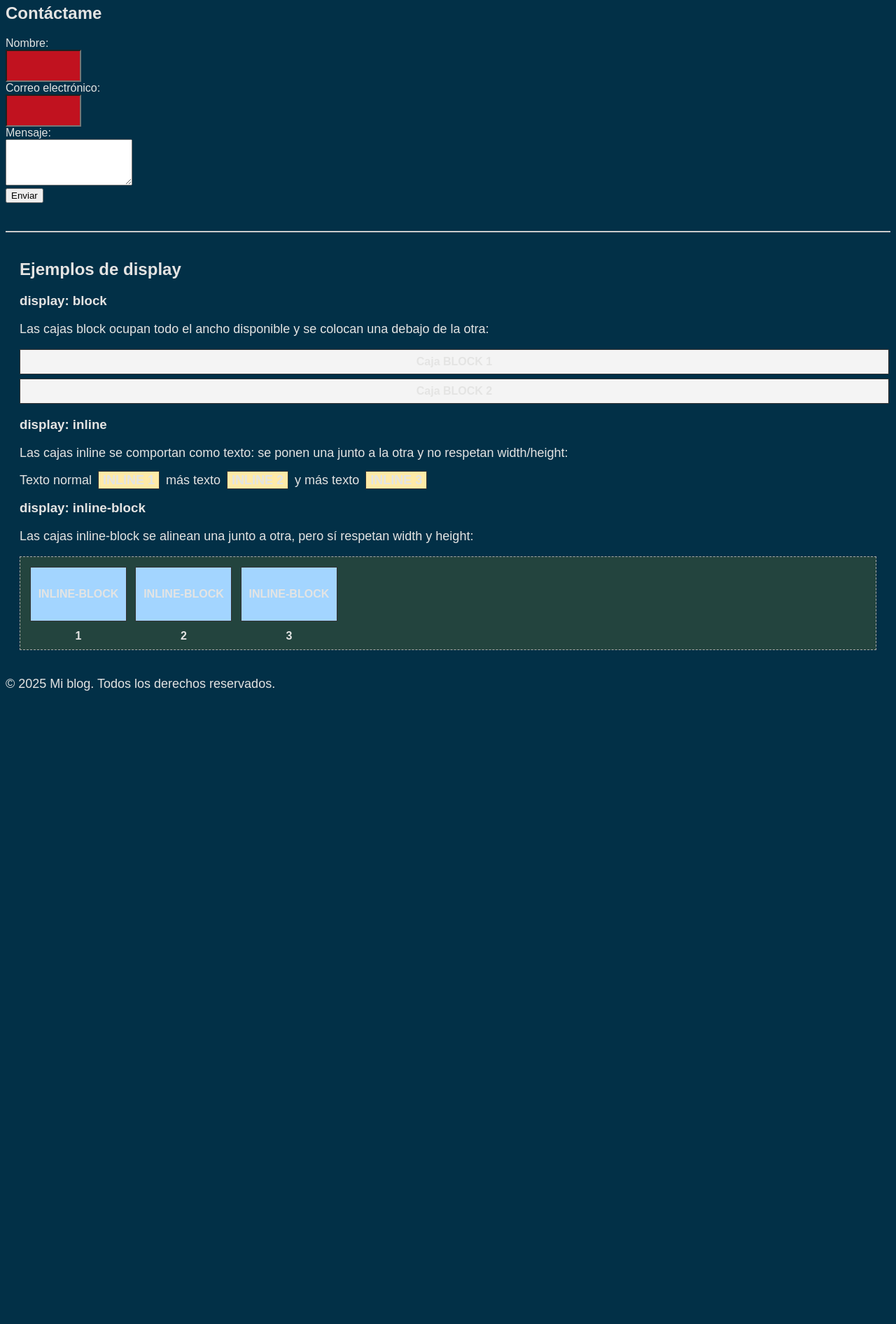
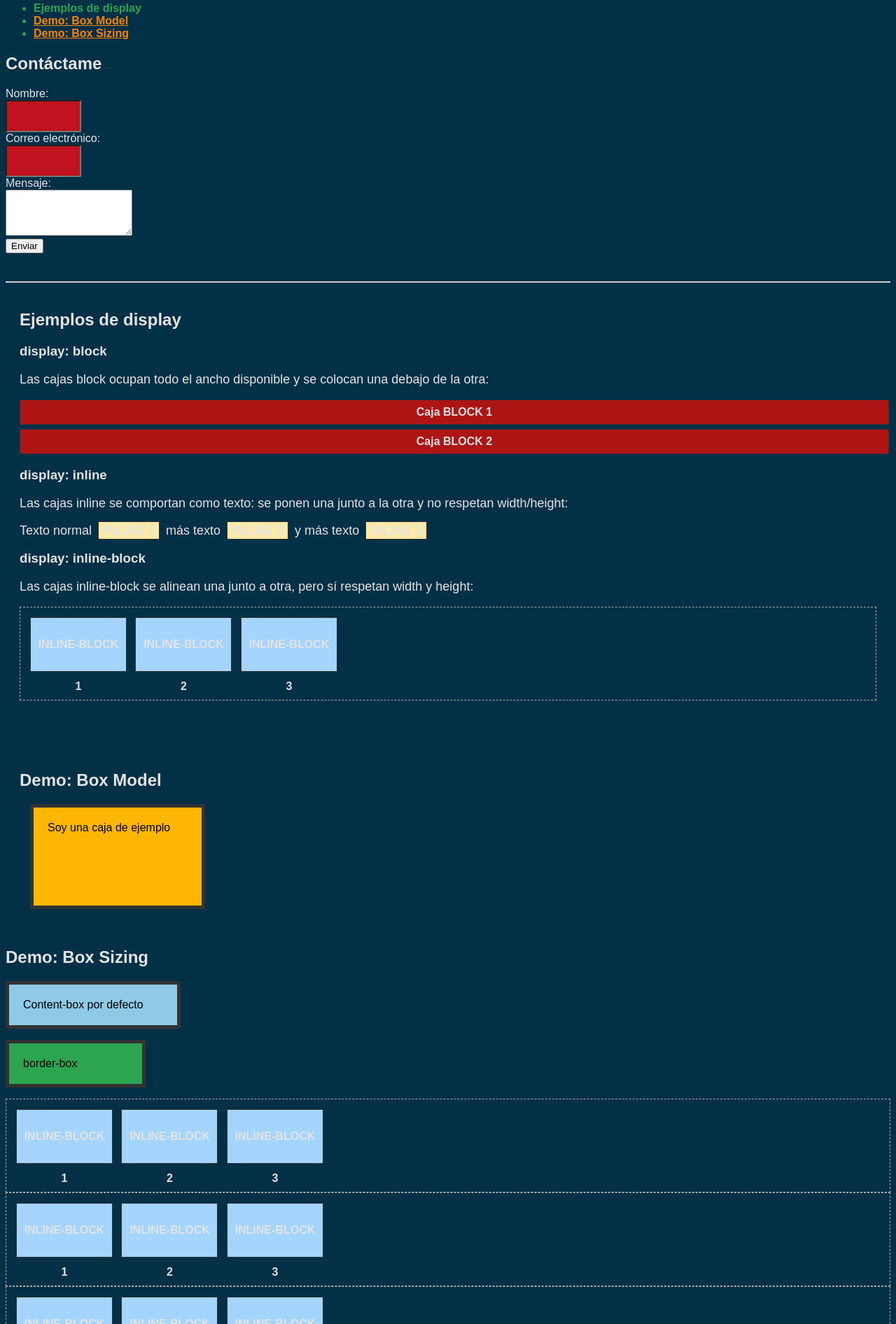
Before and after one commit to dannielgloria/mi-primer-html-fachero, a plain HTML site: page index.html in a window 1280 px wide. Shown: the part 908-2800 px from the top of the page at 70% size. Before the commit the page ends 1914 px from the top, so only its background shows below. Drawn offline with Linux system fonts and the light colour scheme; a web font is replaced by a local one.

Commit message:
feat: se agrega nueva página de flexbox y se mejora el estilo de los elementos

```diff
--- a/index.html
+++ b/index.html
@@ -3,15 +3,26 @@
 <head>
     <meta charset="UTF-8">
     <meta name="viewport" content="width=device-width, initial-scale=1.0">
+    <link rel="preconnect" href="https://fonts.googleapis.com">
+    <link rel="preconnect" href="https://fonts.gstatic.com" crossorigin>
+    <link href="https://fonts.googleapis.com/css2?family=Monsieur+La+Doulaise&display=swap" rel="stylesheet">
+
     <link rel="stylesheet" href="./src/css/style.css">
     <link rel="shortcut icon" href="./src/icons/favicon.png" />
     <title>Mi blog</title>
+    <style>
+        li {
+            color: blue ;
+            font-weight: bold;
+        }
+    </style>
+
 </head>
 <body>
     <header class="mi-clase">
         <h1>Bienvenidos a mi blog</h1>
         <nav>
-            <a href="#inicio">Inicio</a> |
+            <a class="monsieur-la-doulaise-regular" href="#inicio">Inicio</a> |
             <a href="#sobre-mi">Acerca de</a> |
             <a href="#contactame">Contacto</a>
         </nav>
@@ -24,7 +35,7 @@
         </section>
     </main>
     <div id="sobre-mi" class="mi-clase">
-        <h2>Sobre mi</h2>
+        <h2 class="monsieur-la-doulaise-regular">Sobre mi</h2>
         <p>Me encanta enseñar y compartir mis conocimientos en desarrollo web. vendo tacos de canasta en mis tiempos libres, bailo cumbias sonideras, me gusta el perreo hasta el subsuelo, y me dicen el 24 entre la gente importante</p>
         <br>
         <p>Mis pasatiempos son:</p>
@@ -41,6 +52,14 @@
             <li>Instagram: <a href="https://www.instagram.com/danniel.gloria">danniel.gloria <span>📷</span></a></li>
             <li>LinkedIn: <a href="https://www.linkedin.com/in/daniel-gloria-florencio">Daniel Gloria <span>💼</span></a></li>
         </ol>
+    </div>
+
+    <div>
+        <ul>
+            <li style="color: black;">Ejemplos de display</li>
+            <li><a href="#box-model-demo">Demo: Box Model</a></li>
+            <li><a href="#box-sizing-demo">Demo: Box Sizing</a></li>
+        </ul>
     </div>
 
     <div id="contactame">
@@ -85,6 +104,60 @@
         </div>
     </section>
 
+    <section id="box-model-demo">
+        <h2>Demo: Box Model</h2>
+        <div class="box-demo">
+            Soy una caja de ejemplo
+        </div>
+    </section>
+
+    <section id="box-sizing-demo">
+        <h2>Demo: Box Sizing</h2>
+        <div class="box-cb">
+            Content-box por defecto
+        </div>
+        <div class="box-bb">
+            border-box
+        </div>
+    </section>
+
+    <div class="contenedor-inline-block">
+            <div class="caja caja-inline-block">INLINE-BLOCK 1</div>
+            <div class="caja caja-inline-block">INLINE-BLOCK 2</div>
+            <div class="caja caja-inline-block">INLINE-BLOCK 3</div>
+        </div>
+
+        <div class="contenedor-inline-block">
+            <div class="caja caja-inline-block">INLINE-BLOCK 1</div>
+            <div class="caja caja-inline-block">INLINE-BLOCK 2</div>
+            <div class="caja caja-inline-block">INLINE-BLOCK 3</div>
+        </div>
+        <div class="contenedor-inline-block">
+            <div class="caja caja-inline-block">INLINE-BLOCK 1</div>
+            <div class="caja caja-inline-block">INLINE-BLOCK 2</div>
+            <div class="caja caja-inline-block">INLINE-BLOCK 3</div>
+        </div>
+        <div class="contenedor-inline-block">
+            <div class="caja caja-inline-block">INLINE-BLOCK 1</div>
+            <div class="caja caja-inline-block">INLINE-BLOCK 2</div>
+            <div class="caja caja-inline-block">INLINE-BLOCK 3</div>
+        </div>
+        <div class="contenedor-inline-block">
+            <div class="caja caja-inline-block">INLINE-BLOCK 1</div>
+            <div class="caja caja-inline-block">INLINE-BLOCK 2</div>
+            <div class="caja caja-inline-block">INLINE-BLOCK 3</div>
+        </div>
+        <div class="contenedor-inline-block">
+            <div class="caja caja-inline-block">INLINE-BLOCK 1</div>
+            <div class="caja caja-inline-block">INLINE-BLOCK 2</div>
+            <div class="caja caja-inline-block">INLINE-BLOCK 3</div>
+        </div>
+        <div class="contenedor-inline-block">
+            <div class="caja caja-inline-block">INLINE-BLOCK 1</div>
+            <div class="caja caja-inline-block">INLINE-BLOCK 2</div>
+            <div class="caja caja-inline-block">INLINE-BLOCK 3</div>
+        </div>
+
     <footer>
         <p>© 2025 Mi blog. Todos los derechos reservados.</p>
     </footer>
--- /dev/null
+++ b/src/css/flexbox.css
@@ -0,0 +1,58 @@
+*{
+    box-sizing: border-box;
+}
+
+body {
+    font-family: Arial, sans-serif;
+    margin: 10px;
+    padding: 1rem;
+    background: #020617;
+    color: #e5e7eb;
+}
+
+h1 {
+    text-align: center;
+    margin-bottom: 2rem;
+}
+
+section {
+    margin-bottom: 2rem;
+}
+
+.caja {
+    width: 100px;
+    height: 100px;
+    background-color: #3b82f6;
+    color: white;
+    padding: 1rem;
+    margin: 0.5rem;
+    text-align: center;
+    border-radius: 0.5rem;
+    font-size: 1.2rem;
+}
+
+.contenedor-1 {
+    border: 1px dashed #4b5563;
+    padding: 1rem;
+
+    display: flex;
+}
+
+.contenedor-2 {
+    border: 1px dashed #4b5563;
+    padding: 1rem;
+
+    display: flex;
+    flex-direction: row;
+}
+
+.contenedor-3 {
+    border: 1px dashed #4b5563;
+    padding: 1rem;
+
+    display: flex;
+    flex-direction: row;
+
+    justify-content: space-between; /* distribución horizontal (ROW en flex-direction) */
+    align-items: flex-start; /* alineación vertical(COLUMN en flex-direction) */
+}
--- a/src/css/style.css
+++ b/src/css/style.css
@@ -1,5 +1,11 @@
 * {
-  font-family: Arial, Helvetica, sans-serif;
+ font-family: Arial, sans-serif;
+}
+
+.monsieur-la-doulaise-regular {
+  font-family: "Monsieur La Doulaise", cursive;
+  font-weight: 400;
+  font-style: normal;
 }
 
 body {
@@ -31,7 +37,7 @@ dentro de la etiqueta en el atributo id="mi-id"
 }
 
 /* Estilo para los enlaces dentro de la clase "mi-clase" combinacion*/
-.mi-clase a{
+a{
     color: #fb8500
 }
 
@@ -49,7 +55,7 @@ dentro de la etiqueta en el atributo id="mi-id"
 
 /* Estilo base para todas las cajas demo */
 .caja {
-    background-color: #f4f4f4;
+    background-color: #ad1515;
     border: 1px solid #333;
     padding: 8px;
     margin: 6px 0;
@@ -61,6 +67,9 @@ dentro de la etiqueta en el atributo id="mi-id"
 .caja-block {
     display: block;
     width: 100%;
+    position: sticky;
+    top: 0;
+    left: 20px;
 }
 
 /* INLINE: se comportan como texto, no respetan width/height */
@@ -100,6 +109,64 @@ input:hover{
     color: white;
 }
 
-div {
-  background-color: rgba(166, 152, 27, 0.2);
+
+/* ===== Ejemplo Box Model ===== */
+#box-model-demo {
+    margin-top: 40px;
+    padding: 20px;
+    /*border-top: 2px solid #ccc;*/
 }
+
+.box-demo {
+    width: 200px;
+    height: 100px;
+    padding: 20px; /* espacio interno */
+    border: 5px solid #333; /* borde */
+    margin: 15px; /* espacio externo */
+    background-color: #ffb703;
+    color: #000;
+}
+
+#box-sizinf-demo {
+    margin-top: 40px;
+}
+
+.box-cb,
+.box-bb {
+    padding: 20px;
+    margin-bottom: 16px;
+    border: 5px solid #333;
+    background-color: #8ecae6;
+    color: #000;
+}
+
+.box-cb {
+    width: 200px;
+    box-sizing: content-box;
+}
+
+.box-bb {
+    width: 200px;
+    box-sizing: border-box;
+    background-color: #2ca450;
+}
+
+h1 {
+    color: #ffb703;
+}
+
+.mi-clase h1{
+    color: #8ecae6;
+}
+
+li{
+    color: #2ca450 !important;
+}
+
+.mi-clase li{
+    color: #c1121f;
+}
+
+#mi-id {
+    color: #ffb703;
+}
```
Also changed, not shown: flexbox.html (added, +30 -0 lines).
